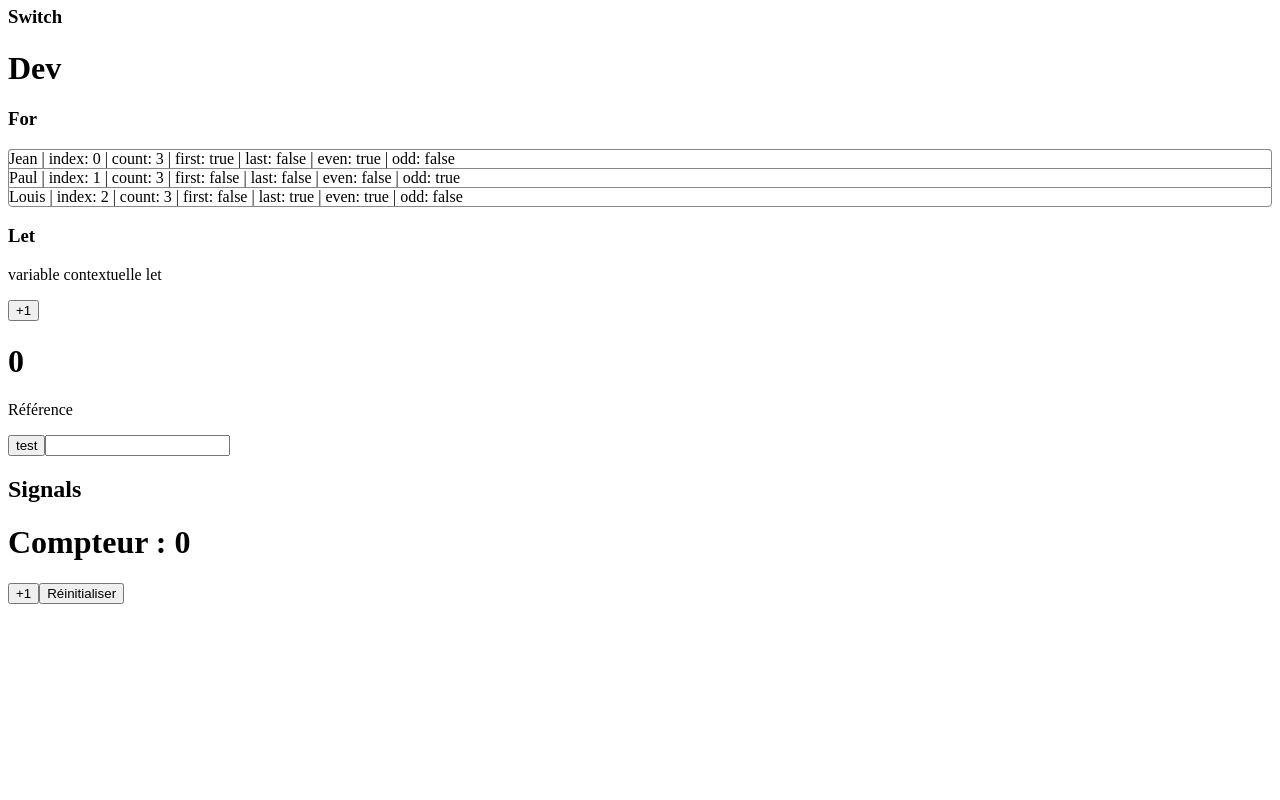
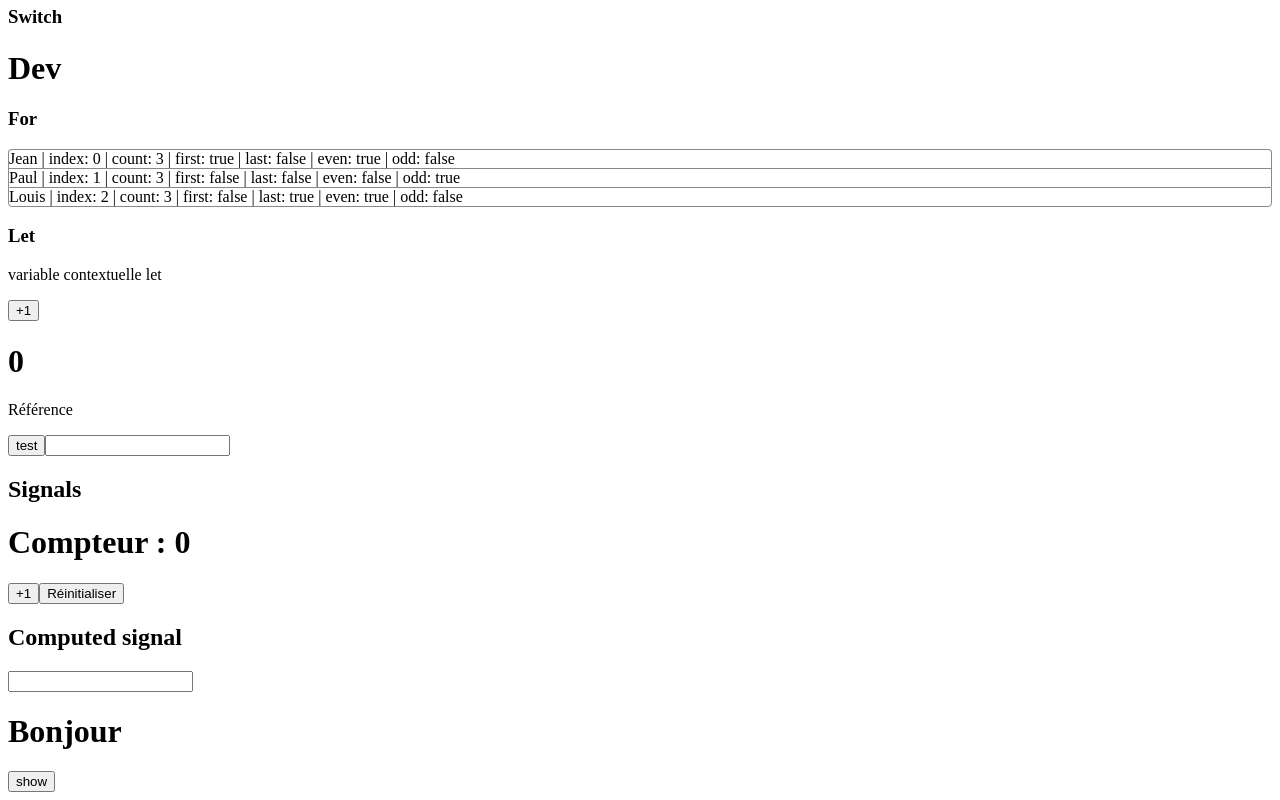
Before and after one commit to Jeremie-Po/AngularLearning, an Angular app in the folder premiereApp/: page / in a window 1280 px wide. Shown: the part 1200-2000 px from the top of the page. Before the commit the page ends 1812 px from the top, so only its background shows below. Built offline with nearby package versions, Linux system fonts and the light colour scheme.

Commit message:
computed

```diff
--- a/premiereApp/src/app/app.component.html
+++ b/premiereApp/src/app/app.component.html
@@ -30,3 +30,6 @@
 
 <h2>Signals</h2>
 <app-signals/>
+
+<h2>Computed signal</h2>
+<app-computed/>
--- a/premiereApp/src/app/app.component.ts
+++ b/premiereApp/src/app/app.component.ts
@@ -11,6 +11,7 @@ import {SwitchComponent} from './structuralDirective/switch.component';
 import {ForComponent} from './structuralDirective/for.component';
 import {LetComponent} from './structuralDirective/let.component';
 import {SignalsComponent} from './signals/signals.component';
+import {ComputedComponent} from './signals/computed.component';
 
 @Component({
   selector: 'app-root',
@@ -27,6 +28,7 @@ import {SignalsComponent} from './signals/signals.component';
     ForComponent,
     LetComponent,
     SignalsComponent,
+    ComputedComponent,
   ],
   templateUrl: './app.component.html',
   styleUrl: './app.component.css'
```
